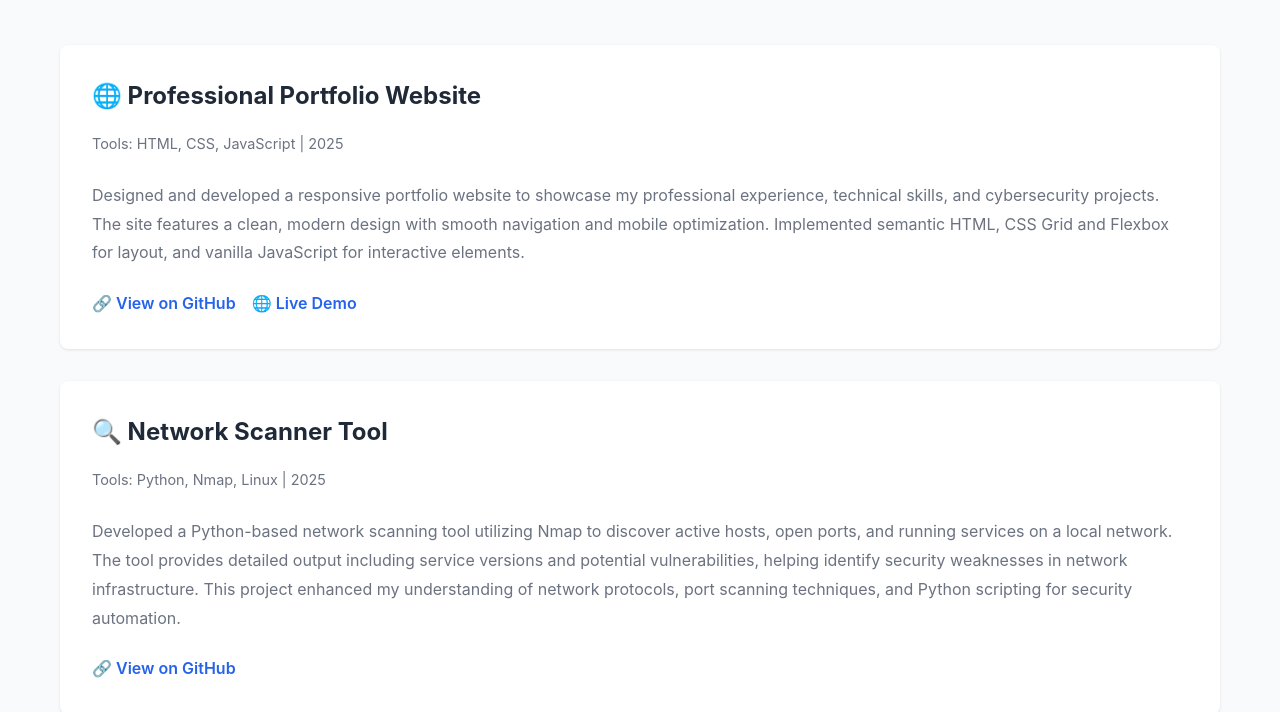
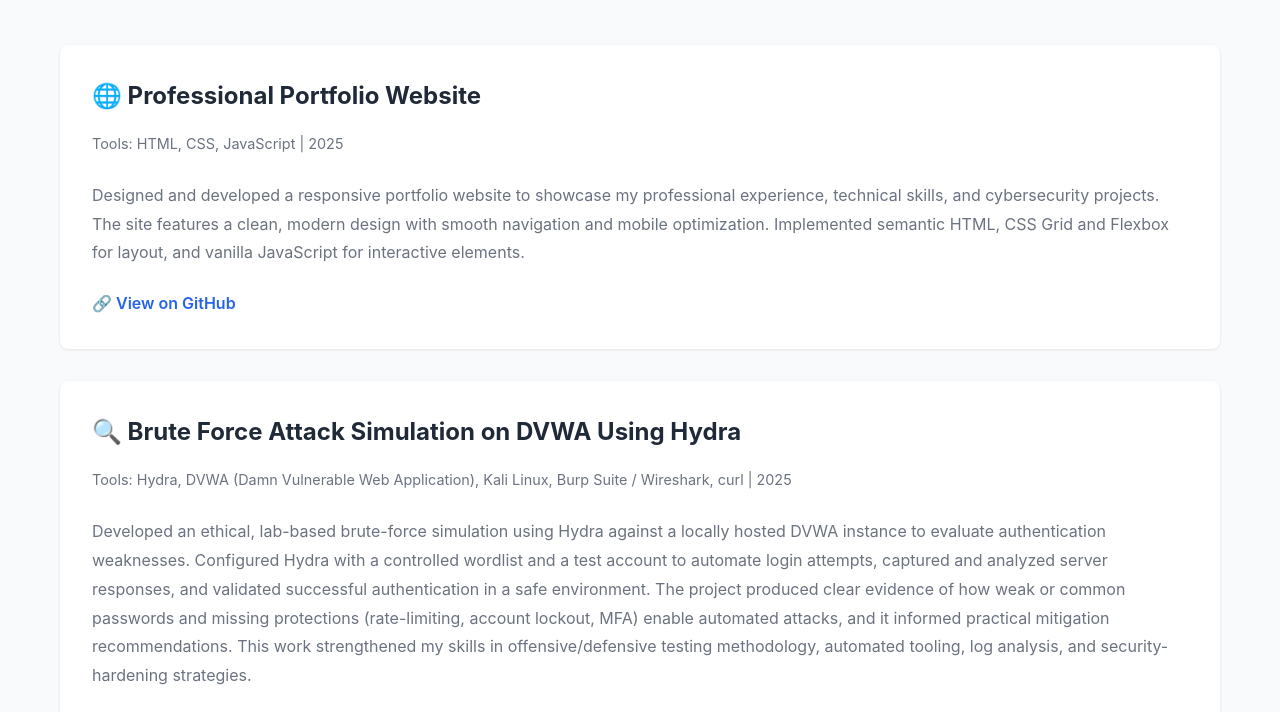
Before and after one commit to jmark-Gichuki/portfolio, a plain HTML site: page projects.html in a window 1280 px wide. Shown: the part 242-954 px from the top of the page. Drawn offline with Linux system fonts and the light colour scheme.

Commit message:
Updated portfolio with DVWA Hydra brute force project description

```diff
--- a/projects.html
+++ b/projects.html
@@ -44,24 +44,18 @@
                     Implemented semantic HTML, CSS Grid and Flexbox for layout, and vanilla JavaScript for interactive elements.
                 </p>
                 <div class="project-links">
-                    <a href="https://github.com/johnmark-gichuki/portfolio" target="_blank">🔗 View on GitHub</a>
-                    <a href="#">🌐 Live Demo</a>
+                    <a href="https://jmark-gichuki.github.io/portfolio/" target="_blank">🔗 View on GitHub</a>
                 </div>
             </div>
 
             <!-- Project 2 -->
             <div class="project-card">
-                <h3>🔍 Network Scanner Tool</h3>
-                <p class="project-meta">Tools: Python, Nmap, Linux | 2025</p>
+                <h3>🔍 Brute Force Attack Simulation on DVWA Using Hydra</h3>
+                <p class="project-meta">Tools: Hydra, DVWA (Damn Vulnerable Web Application), Kali Linux, Burp Suite / Wireshark, curl | 2025</p>
                 <p>
-                    Developed a Python-based network scanning tool utilizing Nmap to discover active hosts, open ports, and running
-                    services on a local network. The tool provides detailed output including service versions and potential
-                    vulnerabilities, helping identify security weaknesses in network infrastructure. This project enhanced my
-                    understanding of network protocols, port scanning techniques, and Python scripting for security automation.
+                    Developed an ethical, lab-based brute-force simulation using Hydra against a locally hosted DVWA instance to evaluate authentication weaknesses. Configured Hydra with a controlled wordlist and a test account to automate login attempts, captured and analyzed server responses, and validated successful authentication in a safe environment. The project produced clear evidence of how weak or common passwords and missing protections (rate-limiting, account lockout, MFA) enable automated attacks, and it informed practical mitigation recommendations. This work strengthened my skills in offensive/defensive testing methodology, automated tooling, log analysis, and security-hardening strategies.
                 </p>
-                <div class="project-links">
-                    <a href="#">🔗 View on GitHub</a>
-                </div>
+                <a href="https://www.notion.so/Brute-Forcing-login-page-DVWA-293ff54ed03280e1bbc6c9fcf1c583bd?source=copy_link" target="_blank">🔗 Website Blog</a>
             </div>
 
             <!-- Project 3 -->
```
